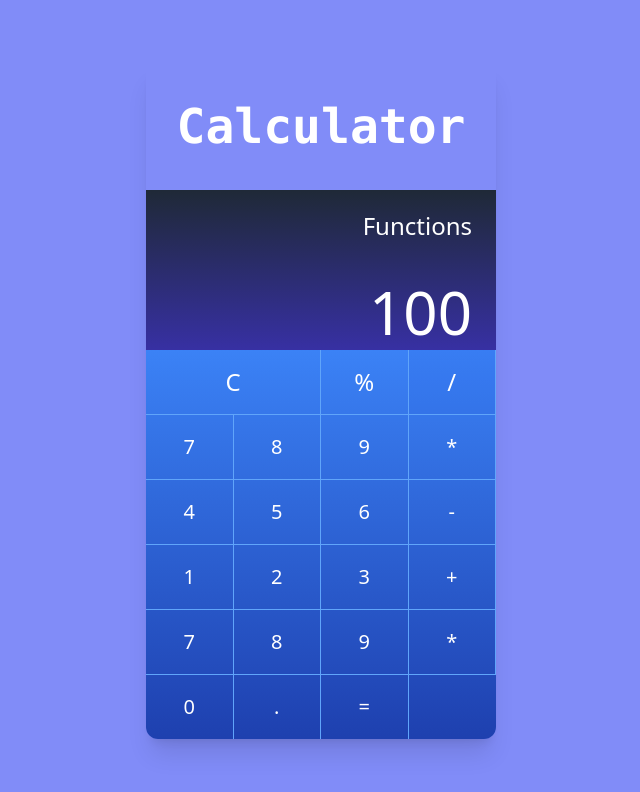
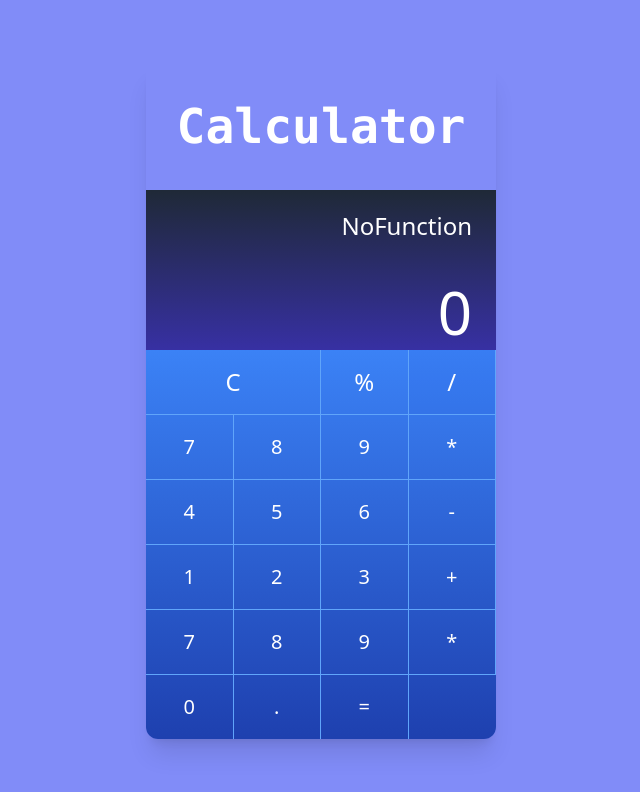
Before and after one commit to GrzegorzProgramowania/AngularCalculator, an Angular app: page / in a window 1280 px wide. Shown: the top 792 px of the page, without its empty margins (319-959 px from the left). Built offline with nearby package versions, Linux system fonts and the light colour scheme.

Commit message:
added function and interpolaction

```diff
--- a/src/app/app.component.html
+++ b/src/app/app.component.html
@@ -17,10 +17,12 @@
     >
       <!-- calculator functions screen -->
       <div class="w-full py-5 px-6 text-2xl text-white font-thin">
-        Functions
+        {{ funcText }}
       </div>
       <!-- calculator numbers screen -->
-      <div class="w-full py-5 px-6 text-6xl text-white font-thin">100</div>
+      <div class="w-full py-5 px-6 text-6xl text-white font-thin">
+        {{ calculatorValue | number }}
+      </div>
     </div>
     <!-- end calculator screen -->
 
@@ -32,6 +34,7 @@
         <div class="w-2/4 border-r border-b border-blue-400">
           <button
             class="w-full h-16 outilne-none hover:bg-blue-700 hover:bg-opacity-20 text-white text-2xl font-light"
+            (click)="onClickValue('c', 'function')"
           >
             C
           </button>
@@ -42,6 +45,7 @@
         <div class="w-1/4 border-r border-b border-blue-400">
           <button
             class="w-full h-16 focus:outilne-none hover:bg-blue-700 hover:bg-opacity-50 text-2xl text-white font-light"
+            (click)="onClickValue('%', 'function')"
           >
             %
           </button>
@@ -52,6 +56,7 @@
         <div class="w-1/4 border-r border-b border-blue-400">
           <button
             class="w-full h-16 focus:outilne-none bg-blue-700 bg-opacity-10 text-2xl text-white text-2xl font-light"
+            (click)="onClickValue('/', 'function')"
           >
             /
           </button>
--- a/src/app/app.component.ts
+++ b/src/app/app.component.ts
@@ -7,8 +7,15 @@ import { RouterOutlet } from '@angular/router';
   standalone: true,
   imports: [CommonModule, RouterOutlet],
   templateUrl: './app.component.html',
-  styleUrls: ['./app.component.css']
+  styleUrls: ['./app.component.css'],
 })
 export class AppComponent {
   title = 'calculator_angular';
+
+  calculatorValue: number = 0;
+  funcText: any = 'NoFunction';
+
+  onClickValue(val: string, type: any) {
+    console.log(val, type);
+  }
 }
```
